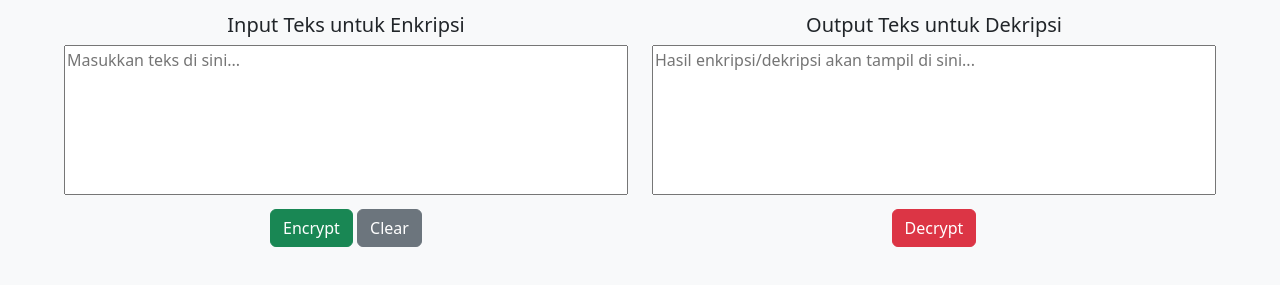
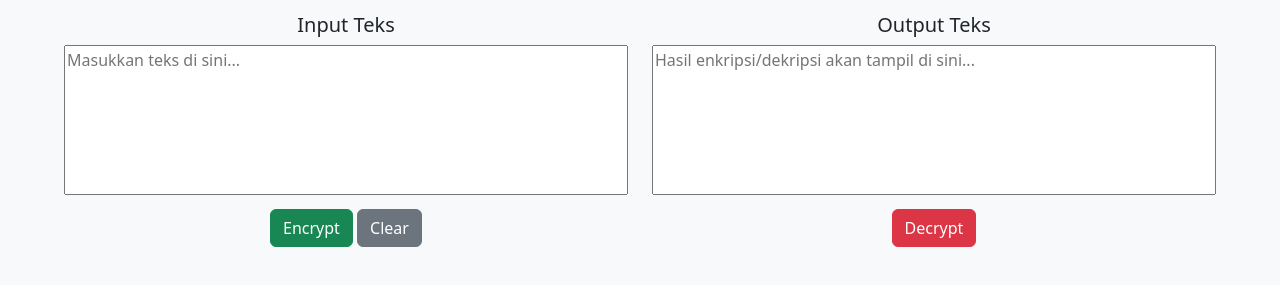
Before and after one commit to Kubagus/bahasa-gosip, a plain HTML site: page index.html in a window 1280 px wide. Shown: the part 193-478 px from the top of the page. Drawn offline with Linux system fonts and the light colour scheme.

```diff
--- a/index.html
+++ b/index.html
@@ -54,7 +54,7 @@
     <div class="row text-center">
       <!-- Kolom kiri (Input Teks untuk Enkripsi) -->
       <div class="col-md-6">
-        <h5>Input Teks untuk Enkripsi</h5>
+        <h5>Input Teks</h5>
         <textarea id="plainText" placeholder="Masukkan teks di sini..."></textarea>
         <button class="btn-encrypt btn btn-success mt-2">Encrypt</button>
         <button class="btn-clear btn btn-secondary mt-2">Clear</button>
@@ -62,7 +62,7 @@
 
       <!-- Kolom kanan (Output Teks untuk Dekripsi) -->
       <div class="col-md-6">
-        <h5>Output Teks untuk Dekripsi</h5>
+        <h5>Output Teks</h5>
         <textarea id="encryptedText" placeholder="Hasil enkripsi/dekripsi akan tampil di sini..."></textarea>
         <button class="btn-decrypt btn btn-danger mt-2">Decrypt</button>
       </div>
```
